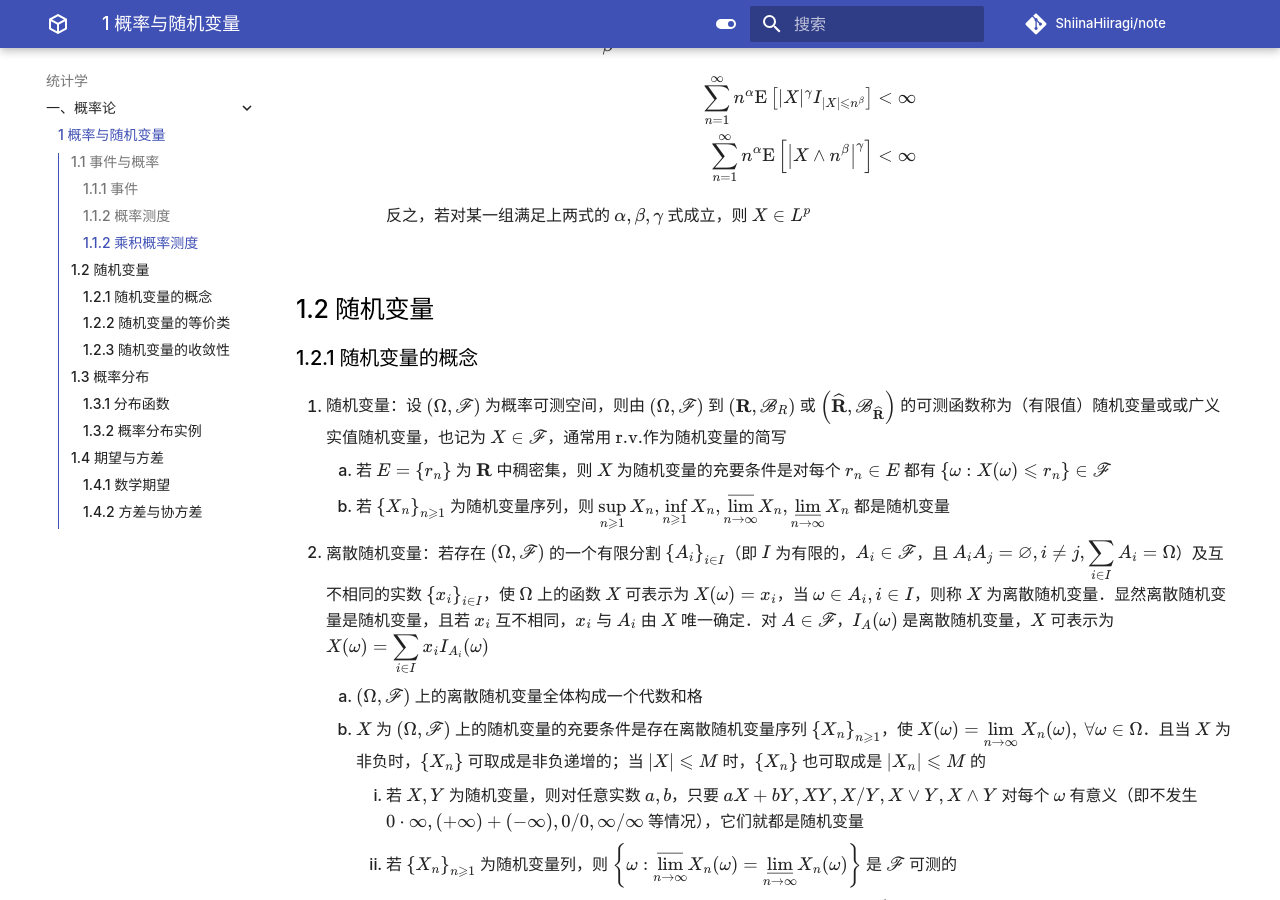
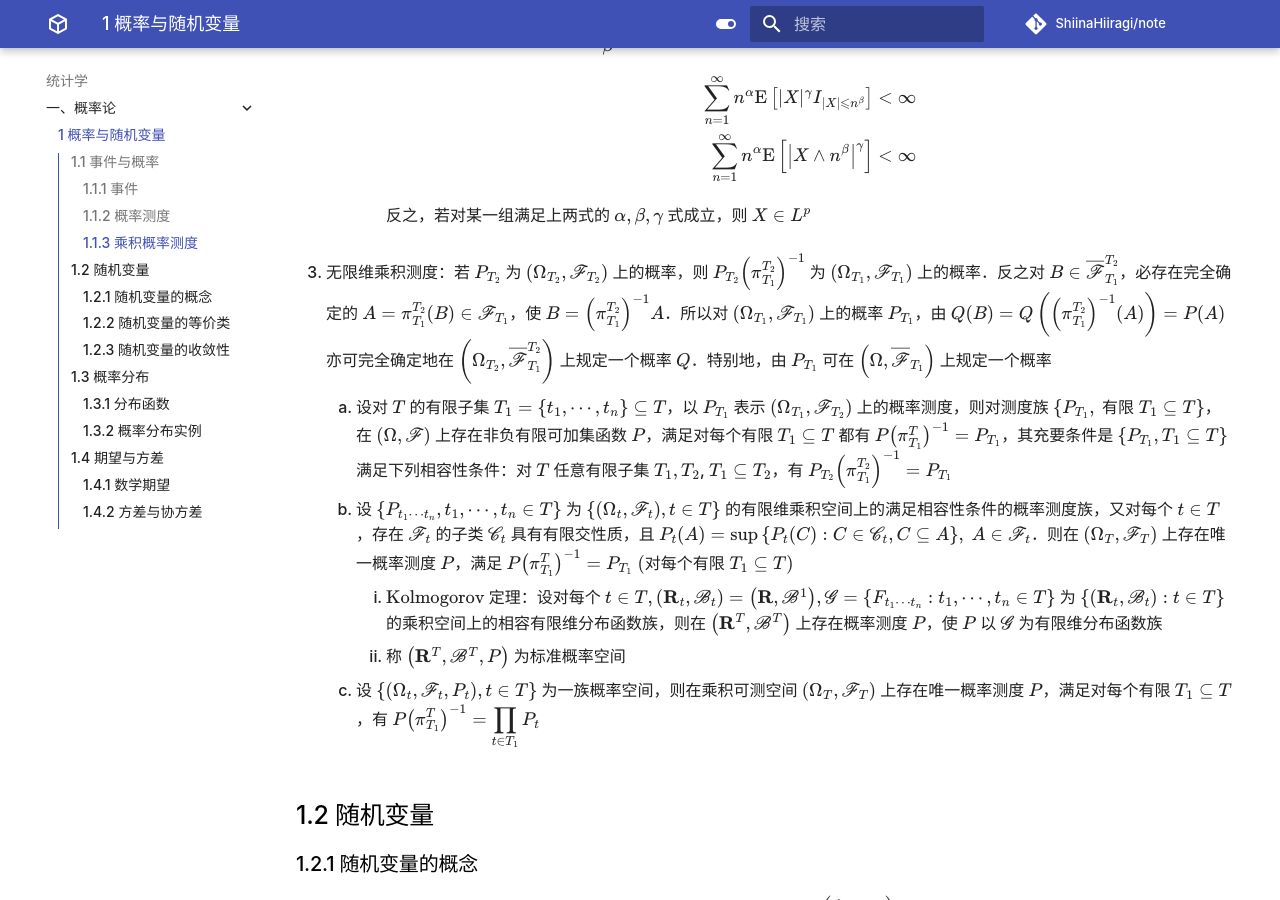
Before and after one commit to ShiinaHiiragi/note, an MkDocs documentation site: the page built from docs/stat/prob/prob.md, in a window 1280 px wide and 900 px high, scrolled down 3097 px. Built offline with MkDocs 1.6.1 and Material for MkDocs 9.7.7, drawn with Linux system fonts in a browser that asks for light colours; comment, search, counter and statistics services are not loaded; some of the changed text lies outside the part shown.

Commit message:
add chap 02 for prob

```diff
--- a/docs/stat/prob/prob.md
+++ b/docs/stat/prob/prob.md
@@ -51,7 +51,7 @@
             2. 若 $\overline{P}=P^{*}\bigg|_{\mathscr{D}}$，则 $\overline{P}$ 为 $\mathscr{D}$ 上完备概率测度且 $\overline{P}\bigg|_{\mathscr{A}}=P$
             3. 对每个 $C \in \mathscr{D}$，必有 $E, F \in \sigma(A), E \subseteq C \subseteq F$ 且 $\overline{P}(F- E)=0$
 
-### 1.1.2 乘积概率测度
+### 1.1.3 乘积概率测度
 1. 转移概率：$\left(\Omega_{1}, \mathscr{F}_{1}\right),\left(\Omega_{2}, \mathscr{F}_{2}\right)$ 为两个可测空间，$P\left(\omega_{1}, A_{2}\right)$ 为 $\Omega_{1} \times \mathscr{F}_{2}$ 到 $[0,1]$ 的函数，若满足
     1. 对每个 $\omega_{1} \in \Omega_{1}$，$P\left(\omega_{1}, \cdot\right)$ 是 $\left(\Omega_{2}, \mathscr{F}_{2}\right)$ 上的概率测度
     2. 对每个 $A_{2} \in \mathscr{F}_{2}$，$P\left(\cdot, A_{2}\right)$ 是 $\left(\Omega_{1}, \mathscr{F}_{1}\right)$ 上的可测函数
@@ -73,7 +73,7 @@
 
     2. $\text{Fubini}$ 定理：设 $\left(\Omega_{1}, \mathscr{F}_{1}, P_{1}\right)$ 和 $\left(\Omega_{2}, \mathscr{F}_{2}, P_{2}\right)$ 为两个概率空间，则在 $\left(\Omega_{1} \times \Omega_{2}, \mathscr{F}_{1} \times \mathscr{F}_{2}\right)$ 上存在唯一的一个概率测度 $P$ 满足 ${\displaystyle P\left(A_{1} \times A_{2}\right)=P_{1}\left(A_{1}\right) P_{2}\left(A_{2}\right), \  A_{1} \in \mathscr{F}_{1}, A_{2} \in \mathscr{F}_{2}}$
 
-2. 乘积测度：由 $\text{Fubini}$ 定理规定的测度称为乘积测度，记为 $P=P_{1} \times P_{2}$．又记
+2. 二维乘积测度：由 $\text{Fubini}$ 定理规定的测度称为乘积测度，记为 $P=P_{1} \times P_{2}$．又记
 
     $$
     \left(\Omega_{1} \times \Omega_{2}, \mathscr{F}_{1} \times \mathscr{F}_{2}, P\right)=\left(\Omega_{1}, \mathscr{F}_{1}, P_{1}\right) \times\left(\Omega_{2}, \mathscr{F}_{2}, P_{2}\right)
@@ -106,6 +106,13 @@
             $$
 
             反之，若对某一组满足上两式的 $\alpha, \beta, \gamma$ 式成立，则 $X \in L^{p}$
+
+3. 无限维乘积测度：若 $P_{T_{2}}$ 为 $\left(\Omega_{T_{2}}, \mathscr{F}_{T_{2}}\right)$ 上的概率，则 $P_{T_{2}}\left(\pi_{T_{1}}^{T_{2}}\right)^{-1}$ 为 $\left(\Omega_{T_{1}}, \mathscr{F}_{T_{1}}\right)$ 上的概率．反之对 $B \in \overline{\mathscr{F}}_{T_{1}}^{T_{2}}$，必存在完全确定的 $A=\pi_{T_{1}}^{T_{2}}(B) \in \mathscr{F}_{T_{1}}$，使 $B=\left(\pi_{T_{1}}^{T_{2}}\right)^{-1} A$．所以对 $\left(\Omega_{T_{1}}, \mathscr{F}_{T_{1}}\right)$ 上的概率 $P_{T_{1}}$，由 $Q(B)=Q\left(\left(\pi_{T_{1}}^{T_{2}}\right)^{-1}(A)\right)=P(A)$ 亦可完全确定地在 $\left(\Omega_{T_{2}}, \overline{\mathscr{F}}_{T_{1}}^{T_{2}}\right)$ 上规定一个概率 $Q$．特别地，由 $P_{T_{1}}$ 可在 $\left(\Omega, \overline{\mathscr{F}}_{T_{1}}\right)$ 上规定一个概率
+    1. 设对 $T$ 的有限子集 $T_{1}=\left\{t_{1}, \cdots, t_{n}\right\} \subseteq T$，以 $P_{T_{1}}$ 表示 $\left(\Omega_{T_{1}}, \mathscr{F}_{T_{2}}\right)$ 上的概率测度，则对测度族 $\{P_{T_{1}}, \textsf{ 有限 } T_{1} \subseteq T\}$，在 $(\Omega, \mathscr{F})$ 上存在非负有限可加集函数 $P$，满足对每个有限 $T_{1} \subseteq T$ 都有 $P\left(\pi_{T_{1}}^{T}\right)^{-1}=P_{T_{1}}$，其充要条件是 $\left\{P_{T_{1}}, T_{1} \subseteq T\right\}$ 满足下列相容性条件：对 $T$ 任意有限子集 $T_{1}, T_{2}$, $T_{1} \subseteq T_{2}$，有 $P_{T_{2}}\left(\pi_{T_{1}}^{T_{2}}\right)^{-1}=P_{T_{1}}$
+    2. 设 $\left\{P_{t_{1} \cdots t_{n}}, t_{1}, \cdots, t_{n} \in T\right\}$ 为 $\left\{\left(\Omega_{t}, \mathscr{F}_{t}\right), t \in T\right\}$ 的有限维乘积空间上的满足相容性条件的概率测度族，又对每个 $t \in T$，存在 $\mathscr{F}_{t}$ 的子类 $\mathscr{C}_{t}$ 具有有限交性质，且 $P_{t}(A)=\sup \left\{P_{t}(C): C \in \mathscr{C}_{t}, C \subseteq A\right\}, \  A \in \mathscr{F}_{t}$．则在 $\left(\Omega_{T}, \mathscr{F}_{T}\right)$ 上存在唯一概率测度 $P$，满足 $P\left(\pi_{T_{1}}^{T}\right)^{-1}=P_{T_{1}}\  (\textsf{对每个有限 } T_{1} \subseteq T)$
+        1. $\text{Kolmogorov}$ 定理：设对每个 $t \in T,\left(\mathbf{R}_{t}, \mathscr{B}_{t}\right)=\left(\mathbf{R}, \mathscr{B}^{1}\right), \mathscr{G}= \left\{F_{t_{1} \cdots t_{n}}: t_{1}, \cdots, t_{n} \in T\right\}$ 为 $\left\{\left(\mathbf{R}_{t}, \mathscr{B}_{t}\right): t \in T\right\}$ 的乘积空间上的相容有限维分布函数族，则在 $\left(\mathbf{R}^{T}, \mathscr{B}^{T}\right)$ 上存在概率测度 $P$，使 $P$ 以 $\mathscr{G}$ 为有限维分布函数族
+        2. 称 $\left(\mathbf{R}^{T}, \mathscr{B}^{T}, P\right)$ 为标准概率空间
+    3. 设 $\left\{\left(\Omega_{t}, \mathscr{F}_{t}, P_{t}\right), t \in T\right\}$ 为一族概率空间，则在乘积可测空间 $\left(\Omega_{T}, \mathscr{F}_{T}\right)$ 上存在唯一概率测度 $P$，满足对每个有限 $T_{1} \subseteq T$，有 ${\displaystyle P\left(\pi_{T_{1}}^{T}\right)^{-1}=\underset{t \in T_{1}}{\prod} P_{t}}$
 
 ## 1.2 随机变量
 ### 1.2.1 随机变量的概念
```
Also changed, not shown: docs/anly/real/ms.md (+4 -0 lines), docs/index.md (+1 -1 lines).
